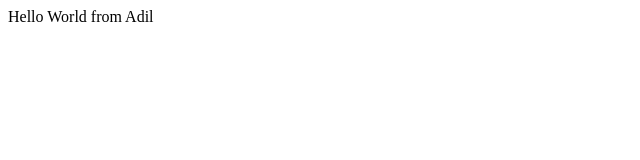
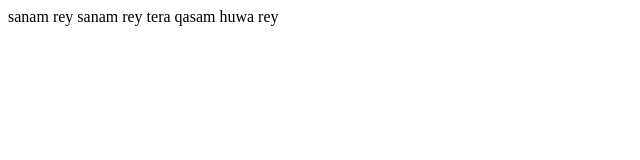
Before and after one commit to syedadil03/Python-Practice, a plain HTML site: page index.html in a window 1280 px wide. Shown: the whole page, without its empty margins (0-640 px from the left). Drawn offline with Linux system fonts and the light colour scheme.

Commit message:
Update index.html

```diff
--- a/index.html
+++ b/index.html
@@ -5,7 +5,7 @@
 </head>
 <body>
     <div>
-        Hello World from Adil
+        sanam rey sanam rey tera qasam huwa rey
     </div>
 
 </body>
```
